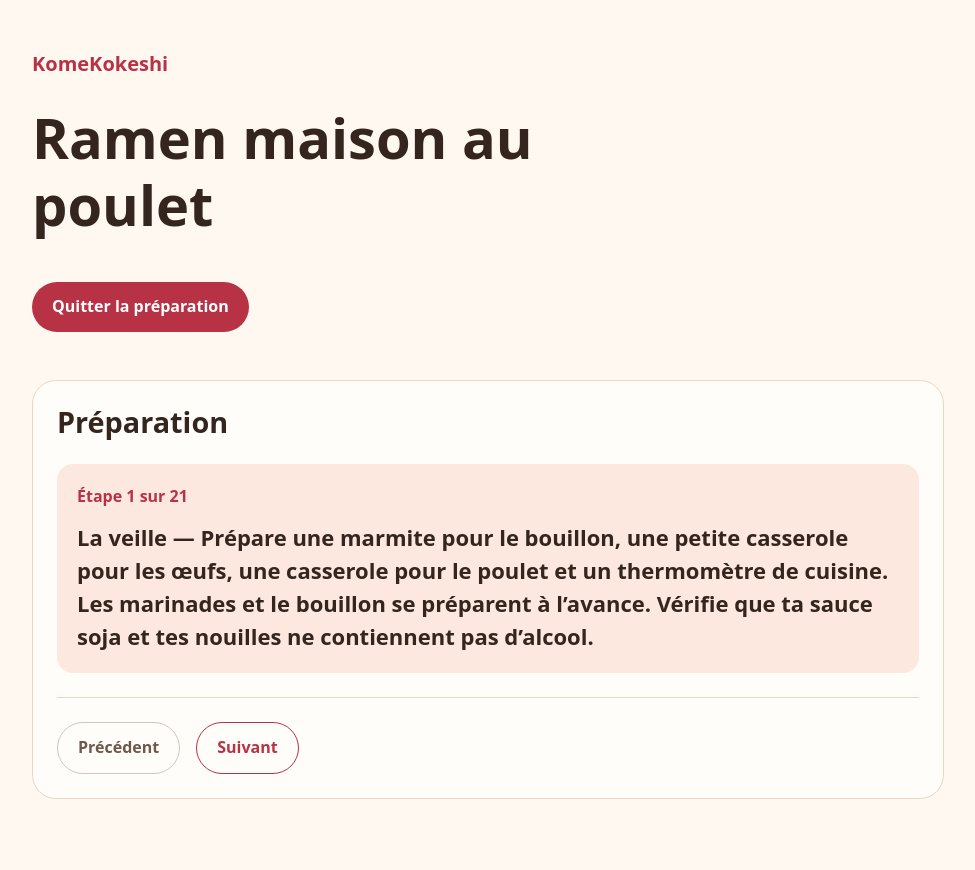
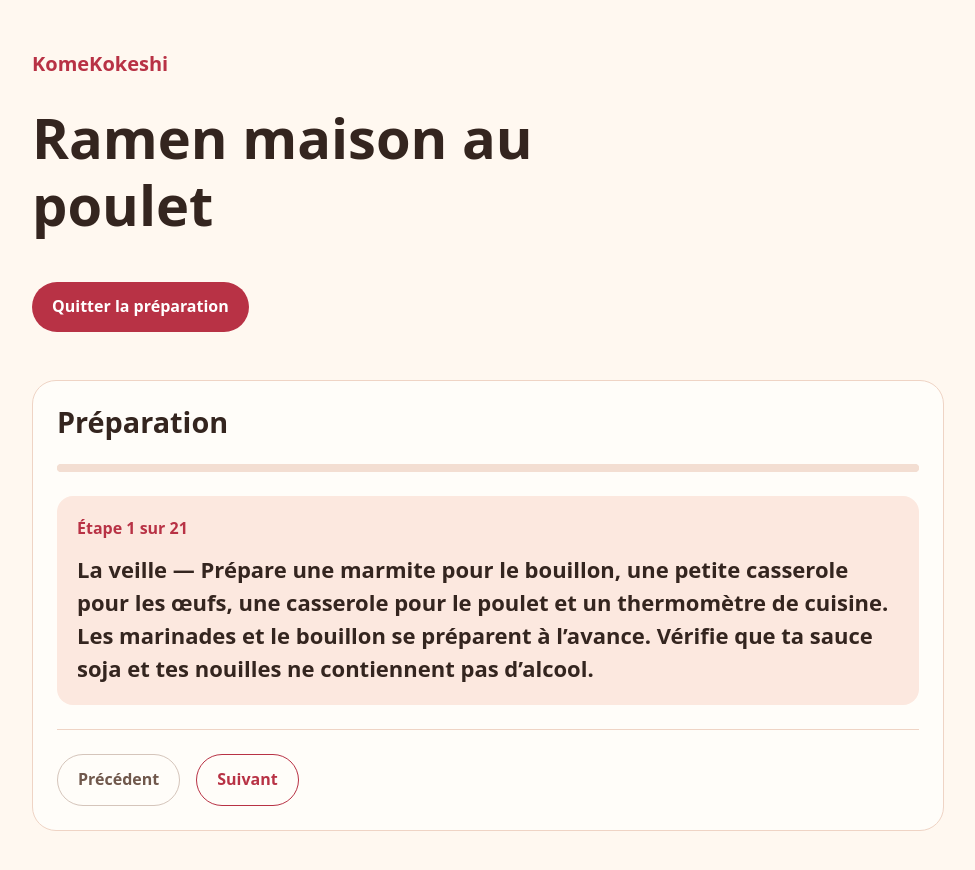
Before and after one commit to kahija/komekokeshi, a React (Vite) app: page / in a window 1280 px wide. Both pictures are taken after a click on the button "Commencer la recette". Shown: the top 870 px of the page, without its empty margins (152-1127 px from the left). Before the commit the page ends 847 px from the top, so only its background shows below. Built offline with nearby package versions, Linux system fonts and the light colour scheme.

Commit message:
feat: add cooking progress indicator

```diff
--- a/src/components/CookingSteps.tsx
+++ b/src/components/CookingSteps.tsx
@@ -29,6 +29,12 @@ export function CookingSteps({ steps }: CookingStepsProps) {
   return (
     <section className="cooking" aria-labelledby="cooking-title">
       <h2 id="cooking-title">Préparation</h2>
+      <progress
+        className="cooking-progress"
+        aria-label="Étapes terminées"
+        max={steps.length}
+        value={isRecipeComplete ? steps.length : currentStepIndex}
+      />
 
       {isRecipeComplete ? (
         <div role="status">
--- a/src/index.css
+++ b/src/index.css
@@ -214,3 +214,30 @@ h3 {
 .ingredient-group li + li {
   margin-top: 6px;
 }
+
+.cooking-progress {
+  display: block;
+  width: 100%;
+  height: 8px;
+  margin-bottom: 24px;
+  overflow: hidden;
+  appearance: none;
+  border: none;
+  border-radius: 999px;
+  background-color: #f3ded2;
+}
+
+.cooking-progress::-webkit-progress-bar {
+  background-color: #f3ded2;
+  border-radius: 999px;
+}
+
+.cooking-progress::-webkit-progress-value {
+  background-color: #b83245;
+  border-radius: 999px;
+}
+
+.cooking-progress::-moz-progress-bar {
+  background-color: #b83245;
+  border-radius: 999px;
+}
```
